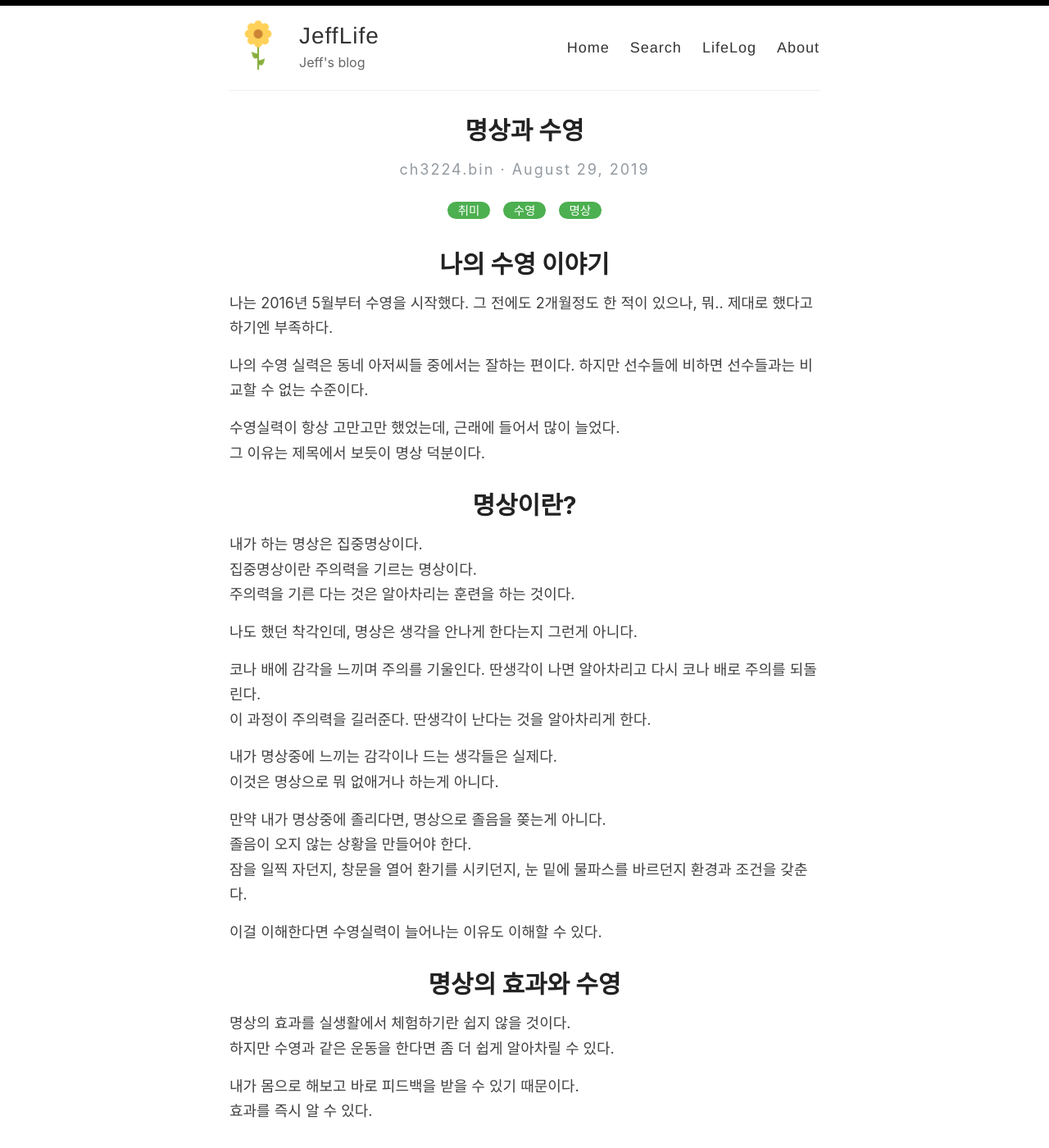
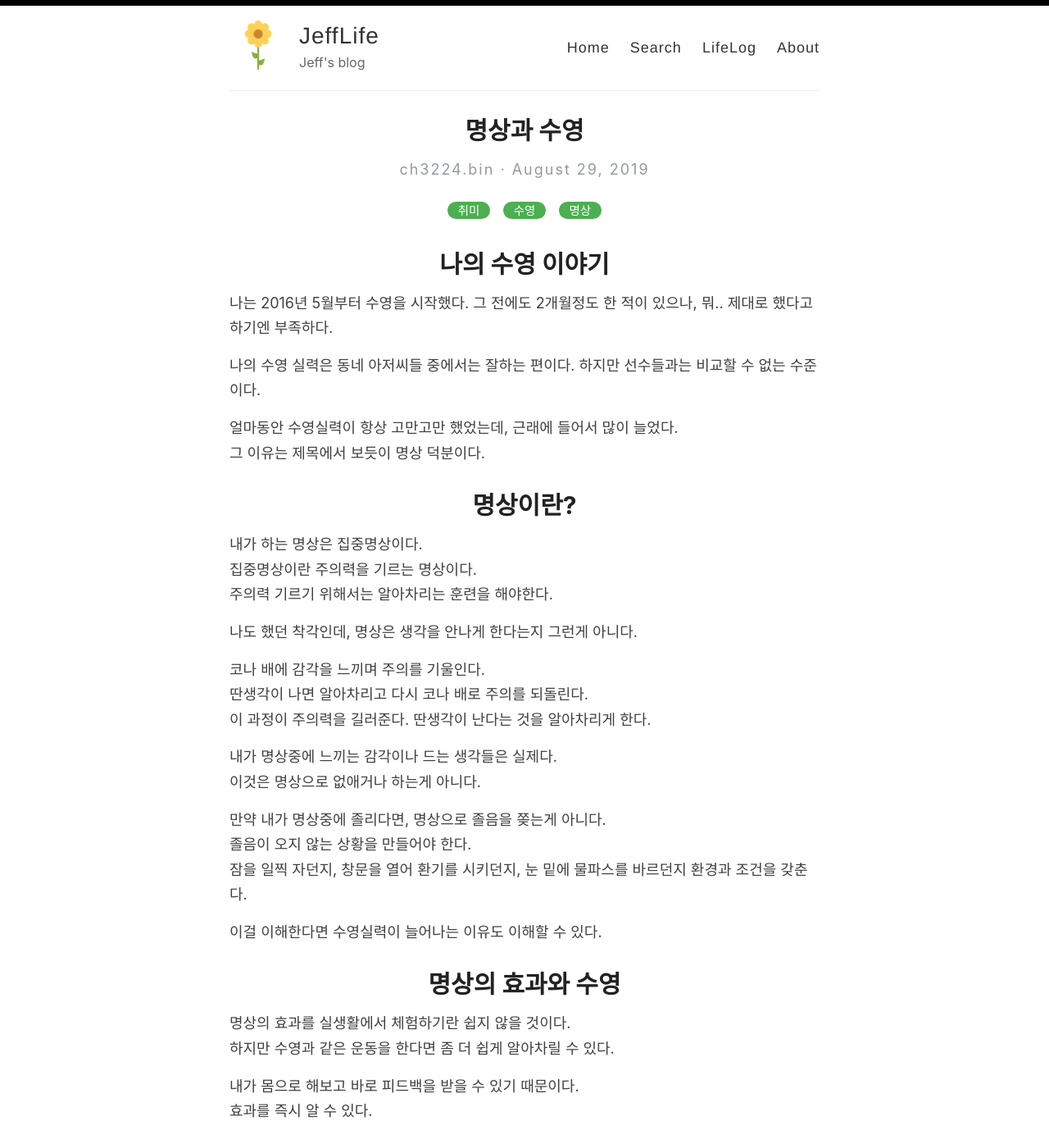
Before and after one commit to ch3224bin/ch3224bin.github.io, a Jekyll site: the page built from _posts/2019-8-29-meditation-and-swimming.md, in a window 1280 px wide and 1400 px high. Shown: the whole window at 82% size. Built offline with Jekyll 4.4.1, drawn with Linux system fonts in a browser that asks for light colours; comment, search, counter and statistics services are not loaded; some of the changed text lies outside the part shown.

Commit message:
명상과 수영 작성

```diff
--- a/_posts/2019-8-29-meditation-and-swimming.md
+++ b/_posts/2019-8-29-meditation-and-swimming.md
@@ -7,23 +7,24 @@ comments: true
 # 나의 수영 이야기
 나는 2016년 5월부터 수영을 시작했다. 그 전에도 2개월정도 한 적이 있으나, 뭐.. 제대로 했다고 하기엔 부족하다.
 
-나의 수영 실력은 동네 아저씨들 중에서는 잘하는 편이다. 하지만 선수들에 비하면 선수들과는 비교할 수 없는 수준이다.
+나의 수영 실력은 동네 아저씨들 중에서는 잘하는 편이다. 하지만 선수들과는 비교할 수 없는 수준이다.
 
-수영실력이 항상 고만고만 했었는데, 근래에 들어서 많이 늘었다.
+얼마동안 수영실력이 항상 고만고만 했었는데, 근래에 들어서 많이 늘었다.
 그 이유는 제목에서 보듯이 명상 덕분이다.
 
 # 명상이란?
 내가 하는 명상은 집중명상이다.
 집중명상이란 주의력을 기르는 명상이다.
-주의력을 기른 다는 것은 알아차리는 훈련을 하는 것이다.
+주의력 기르기 위해서는 알아차리는 훈련을 해야한다.
 
 나도 했던 착각인데, 명상은 생각을 안나게 한다는지 그런게 아니다.
 
-코나 배에 감각을 느끼며 주의를 기울인다. 딴생각이 나면 알아차리고 다시 코나 배로 주의를 되돌린다.
+코나 배에 감각을 느끼며 주의를 기울인다.
+딴생각이 나면 알아차리고 다시 코나 배로 주의를 되돌린다.
 이 과정이 주의력을 길러준다. 딴생각이 난다는 것을 알아차리게 한다.
 
 내가 명상중에 느끼는 감각이나 드는 생각들은 실제다.
-이것은 명상으로 뭐 없애거나 하는게 아니다.
+이것은 명상으로 없애거나 하는게 아니다.
 
 만약 내가 명상중에 졸리다면, 명상으로 졸음을 쫒는게 아니다.
 졸음이 오지 않는 상황을 만들어야 한다.
@@ -43,8 +44,9 @@ comments: true
 
 수영이 어느날은 잘되고 어느날은 안된다.
 이건 내가 아무것도 모른다는 이야기다.
-뭘하고 있는지 인지하지 못한 상태에서 그냥 하는거다.
+뭘하고 있는지 모르고 그냥 하는거다.
 
+에를들자.
 자유형을 하는데 어깨가 아프다.
 내가 만약 아래와 같이 생각한다면 발전이 없다.
 '아 어깨 아퍼. 왜 아프지 짜증나. 쉬어야겠다.'
@@ -73,9 +75,9 @@ comments: true
 이건 정말 최고다. 내가 지금 뭘하고 있는지 알 수 있다.
 어느 부분이 안되고 있는지 분명히 알 수 있다.
 
-나는 3년이 되도록 접영이 안되었는데, 입수킥시 강하게 들어가고 출수시 물을 뒤로 밀어냄과 동시에 킥을 하는게 어려웠다.
-이 딱 두가지만 신경쓰면 접영이 꽤 된다.
+나는 3년이 되도록 접영이 힘들었는데, 입수킥시 강하게 들어가고 출수시 물을 뒤로 밀어냄과 동시에 킥을 하는게 어려웠다.
+이 두가지를 알아차리고 연습했더니 접영이 꽤 된다. (유튜브 최고)
 
 # 마치며
-요즘 명성으로 수영이 잘되어 입이 근질근질해 몇자 적어보았다.
+요즘 명상으로 수영이 잘되어 입이 근질근질해 몇자 적어보았다.
 나중에 이글을 보게 된다면, 많이 부족해 보이겠지만 그래도 잘난체 해본다.
```
Also changed, not shown: other parts of _posts/2019-8-29-meditation-and-swimming.md (+2 -2 lines).
